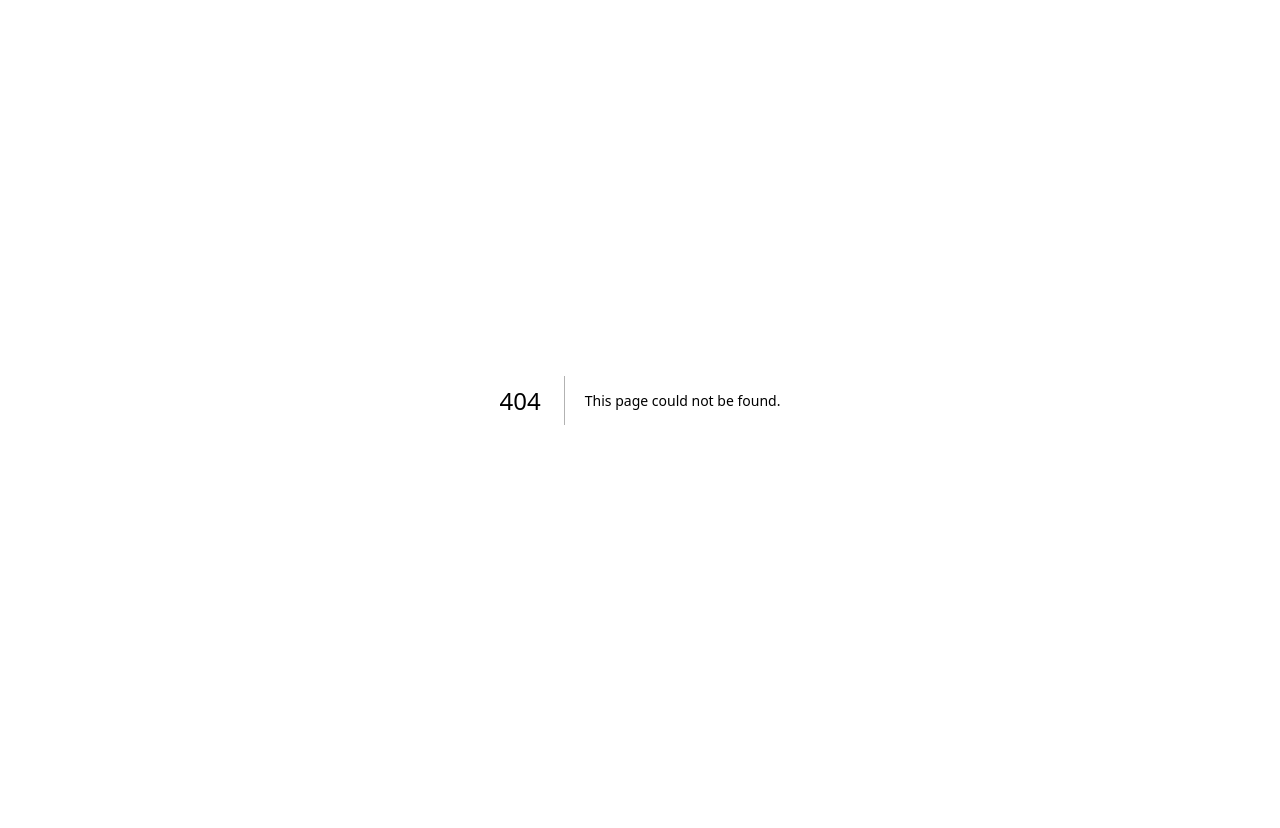
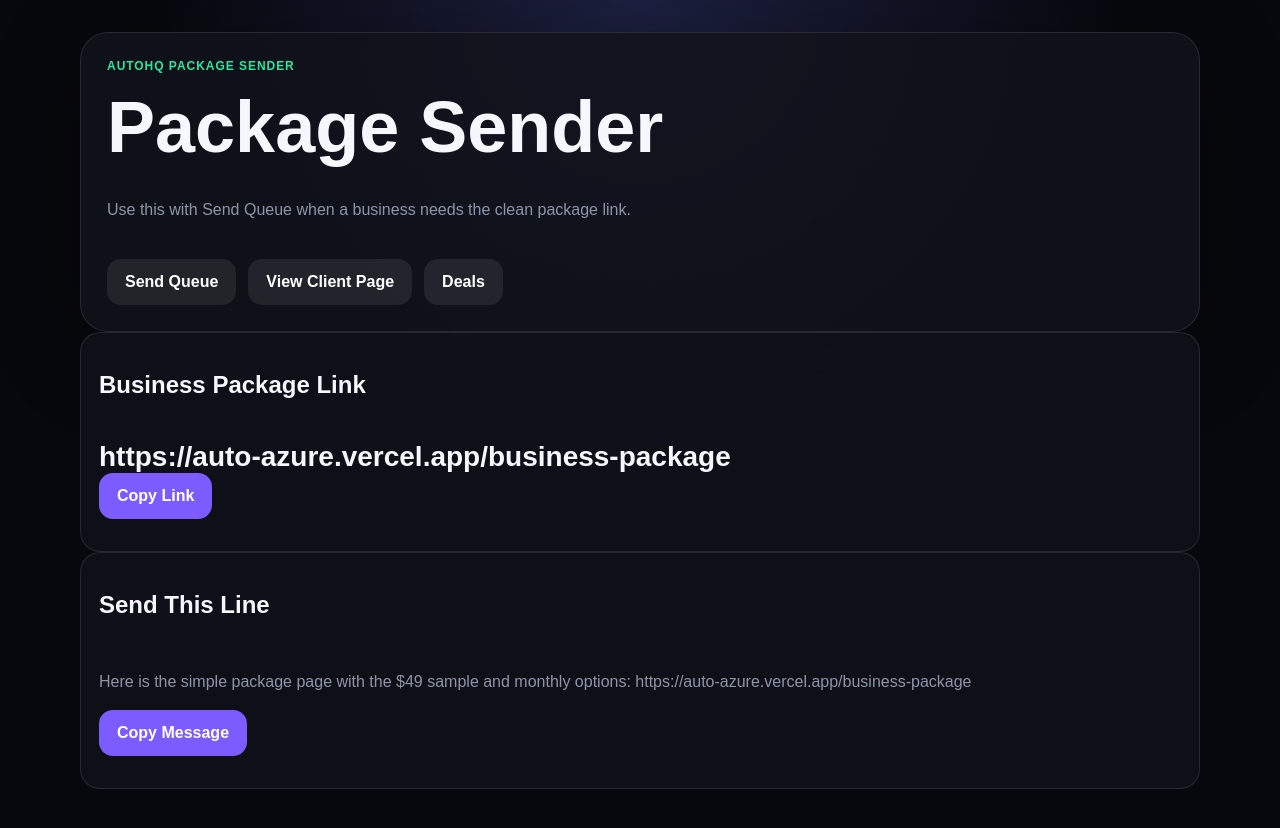
Before and after one commit to GCreative850/auto, a Next.js app: page /package-sender in a window 1280 px wide. Before the commit this address had no page. Shown: the top 828 px of the page. Before the commit the page ends 800 px from the top, so only its background shows below. Built offline with nearby package versions, Linux system fonts and the light colour scheme.

Commit message:
Add package sender helper page

```diff
--- /dev/null
+++ b/app/package-sender/page.tsx
@@ -0,0 +1,41 @@
+"use client";
+
+const businessLink = "https://auto-azure.vercel.app/business-package";
+const message = `Here is the simple package page with the $49 sample and monthly options: ${businessLink}`;
+
+export default function PackageSenderPage() {
+  async function copy(text: string) {
+    await navigator.clipboard.writeText(text);
+  }
+
+  return (
+    <main className="container">
+      <section className="hero">
+        <div className="kicker">AutoHQ Package Sender</div>
+        <h1>Package Sender</h1>
+        <p>Use this with Send Queue when a business needs the clean package link.</p>
+        <div className="actions">
+          <a className="secondary" href="/send-queue">Send Queue</a>
+          <a className="secondary" href="/business-package">View Client Page</a>
+          <a className="secondary" href="/deals">Deals</a>
+        </div>
+      </section>
+
+      <section className="card">
+        <h2>Business Package Link</h2>
+        <div className="item">
+          <strong>{businessLink}</strong>
+          <button className="primary button-reset small" onClick={() => copy(businessLink)}>Copy Link</button>
+        </div>
+      </section>
+
+      <section className="card">
+        <h2>Send This Line</h2>
+        <div className="item">
+          <p>{message}</p>
+          <button className="primary button-reset small" onClick={() => copy(message)}>Copy Message</button>
+        </div>
+      </section>
+    </main>
+  );
+}
```
